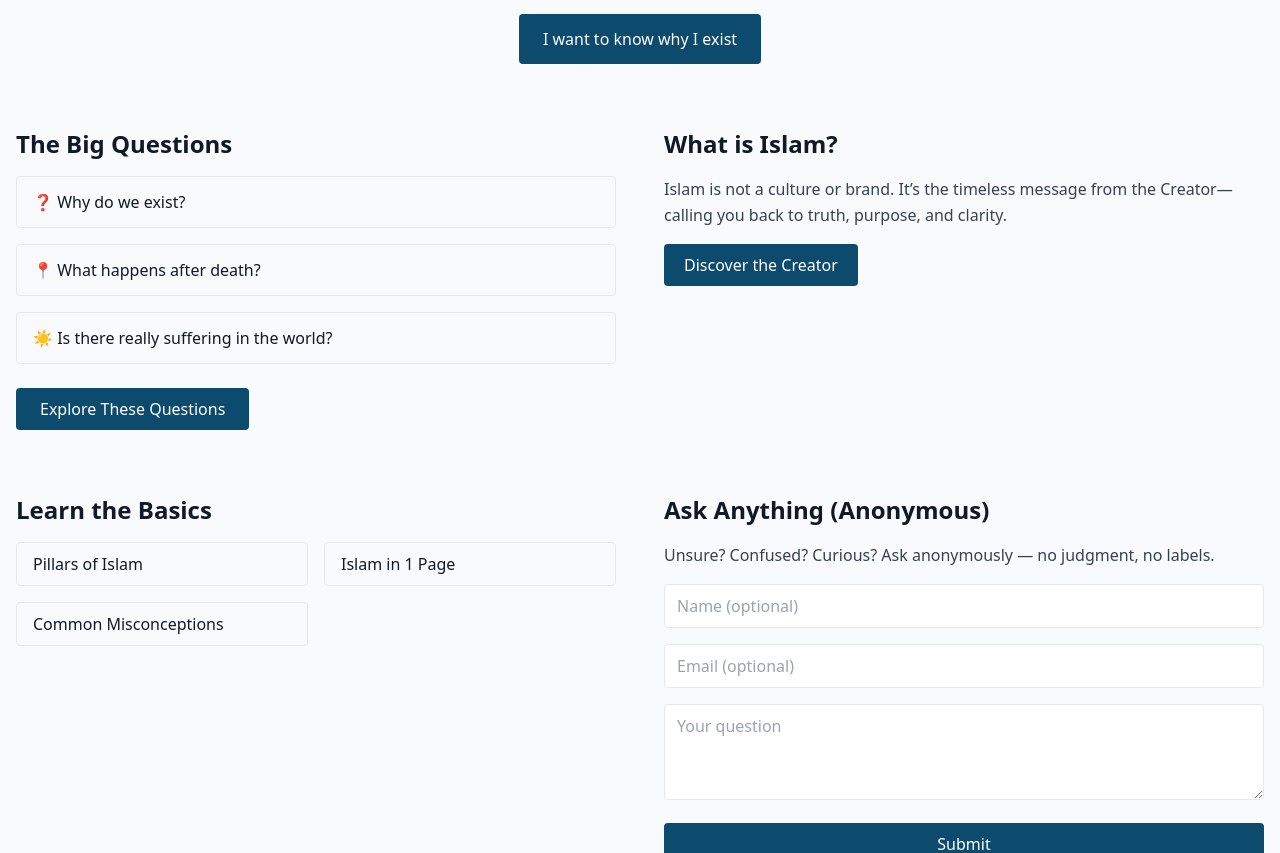
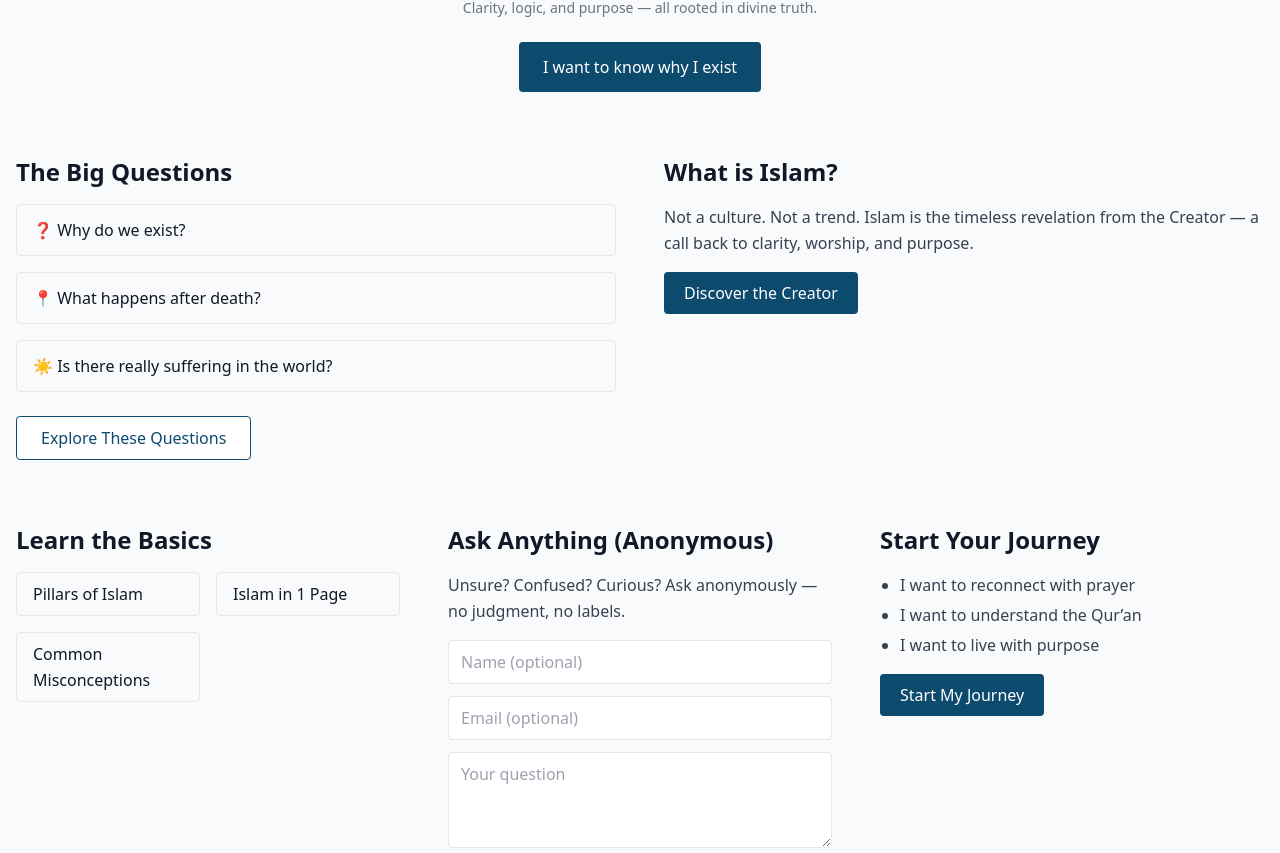
Before and after one commit to SultanisEssay/albaseera, a Next.js app: page / in a window 1280 px wide. Shown: the part 307-1160 px from the top of the page. Built offline with nearby package versions, Linux system fonts and the light colour scheme.

Commit message:
Update index.js

```diff
--- a/pages/index.js
+++ b/pages/index.js
@@ -51,11 +51,12 @@ export default function Home() {
         {/* HERO */}
         <section className="text-center mb-16">
           <h1 className="text-4xl sm:text-5xl font-bold mb-6 text-sky-900">What if you’ve been living your whole life… without knowing why?</h1>
-          <p className="text-lg text-gray-700 mb-6 max-w-2xl mx-auto">Whether you believe in God, many gods, no god — or just feel lost — the answers begin here.</p>
+          <p className="text-lg text-gray-700 mb-2 max-w-2xl mx-auto">Whether you believe in God, many gods, no god — or just feel lost — the answers begin here.</p>
+          <p className="text-sm text-gray-500 mb-6">Clarity, logic, and purpose — all rooted in divine truth.</p>
           <Link href="/why-it-matters" className="inline-block bg-sky-900 text-white px-6 py-3 rounded hover:bg-sky-800">I want to know why I exist</Link>
         </section>
 
-        {/* BIG QUESTIONS + SUMMARY */}
+        {/* BIG QUESTIONS + WHAT IS ISLAM */}
         <section className="grid grid-cols-1 md:grid-cols-2 gap-12 mb-16">
           <div>
             <h2 className="text-2xl font-bold mb-4">The Big Questions</h2>
@@ -64,18 +65,18 @@ export default function Home() {
               <li className="border rounded px-4 py-3 flex items-center gap-3">📍 What happens after death?</li>
               <li className="border rounded px-4 py-3 flex items-center gap-3">☀️ Is there really suffering in the world?</li>
             </ul>
-            <Link href="/questions" className="mt-6 inline-block bg-sky-900 text-white px-6 py-2 rounded hover:bg-sky-800">Explore These Questions</Link>
+            <Link href="/questions" className="mt-6 inline-block bg-white text-sky-900 border border-sky-900 px-6 py-2 rounded hover:bg-sky-50">Explore These Questions</Link>
           </div>
 
           <div>
             <h2 className="text-2xl font-bold mb-4">What is Islam?</h2>
-            <p className="text-gray-700 mb-4">Islam is not a culture or brand. It’s the timeless message from the Creator—calling you back to truth, purpose, and clarity.</p>
+            <p className="text-gray-700 mb-4">Not a culture. Not a trend. Islam is the timeless revelation from the Creator — a call back to clarity, worship, and purpose.</p>
             <Link href="/creator" className="inline-block bg-sky-900 text-white px-5 py-2 rounded hover:bg-sky-800">Discover the Creator</Link>
           </div>
         </section>
 
-        {/* LEARN + ASK */}
-        <section className="grid grid-cols-1 md:grid-cols-2 gap-12 mb-20">
+        {/* LEARN BASICS + ASK + JOURNEY */}
+        <section className="grid grid-cols-1 md:grid-cols-3 gap-12 mb-20">
           <div>
             <h2 className="text-2xl font-bold mb-4">Learn the Basics</h2>
             <div className="grid grid-cols-1 sm:grid-cols-2 gap-4">
@@ -88,12 +89,23 @@ export default function Home() {
           <div>
             <h2 className="text-2xl font-bold mb-4">Ask Anything (Anonymous)</h2>
             <p className="text-gray-700 mb-4">Unsure? Confused? Curious? Ask anonymously — no judgment, no labels.</p>
-            <form className="space-y-4">
+            <form className="space-y-3">
               <input type="text" placeholder="Name (optional)" className="w-full border px-3 py-2 rounded" />
               <input type="email" placeholder="Email (optional)" className="w-full border px-3 py-2 rounded" />
               <textarea placeholder="Your question" rows={3} className="w-full border px-3 py-2 rounded"></textarea>
               <button type="submit" className="w-full bg-sky-900 text-white py-2 rounded hover:bg-sky-800">Submit</button>
+              <p className="text-xs text-center text-gray-500">We respond within 24 hours.</p>
             </form>
+          </div>
+
+          <div>
+            <h2 className="text-2xl font-bold mb-4">Start Your Journey</h2>
+            <ul className="list-disc pl-5 text-gray-700 mb-4 space-y-1">
+              <li>I want to reconnect with prayer</li>
+              <li>I want to understand the Qur’an</li>
+              <li>I want to live with purpose</li>
+            </ul>
+            <Link href="/journey" className="inline-block bg-sky-900 text-white px-5 py-2 rounded hover:bg-sky-800">Start My Journey</Link>
           </div>
         </section>
 
```
